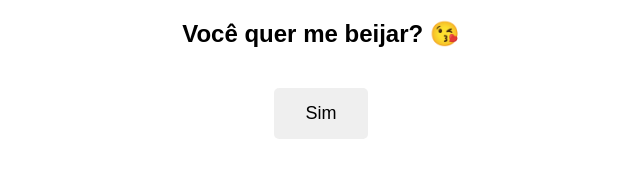
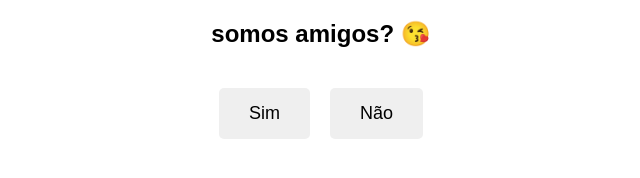
Before and after one commit to Weeslanx/-, a plain HTML site: page index.html in a window 1280 px wide. Shown: the whole page, without its empty margins (319-959 px from the left). Drawn offline with Linux system fonts and the light colour scheme.

Commit message:
Update index.html

```diff
--- a/index.html
+++ b/index.html
@@ -3,7 +3,7 @@
 <head>
     <meta charset="UTF-8">
     <meta name="viewport" content="width=device-width, initial-scale=1.0">
-    <title>Quer me beijar?</title>
+    <title>?</title>
     <style>
         body {
             font-family: Arial, sans-serif;
@@ -19,6 +19,7 @@
         .button-container {
             display: flex;
             justify-content: center;
+            align-items: center;
             gap: 20px;
             margin-top: 30px;
         }
@@ -28,9 +29,6 @@
             border: none;
             border-radius: 5px;
             cursor: pointer;
-        }
-        #sim {
-            position: absolute;
         }
         #image-container {
             position: relative;
@@ -55,7 +53,7 @@
     </style>
 </head>
 <body>
-    <h1>Você quer me beijar? 😘</h1>
+    <h1>somos amigos? 😘</h1>
     <div class="button-container">
         <button id="sim">Sim</button>
         <button id="nao">Não</button>
@@ -66,20 +64,22 @@
     </div>
 
     <script>
-
+        // Função para mover o botão "Sim"
         function moveButton(event) {
             const simButton = document.getElementById("sim");
             const x = Math.random() * (window.innerWidth - 100);
             const y = Math.random() * (window.innerHeight - 50);
+            simButton.style.position = 'absolute';
             simButton.style.left = `${x}px`;
             simButton.style.top = `${y}px`;
         }
 
+        // Eventos de clique e toque no botão "Sim"
         const simButton = document.getElementById("sim");
         simButton.addEventListener("click", moveButton);
         simButton.addEventListener("touchstart", moveButton);
 
-
+        // Botão "Não" exibe a imagem e texto sobreposto
         document.getElementById("nao").addEventListener("click", () => {
             const imageContainer = document.getElementById("image-container");
             imageContainer.style.display = "block";
```
